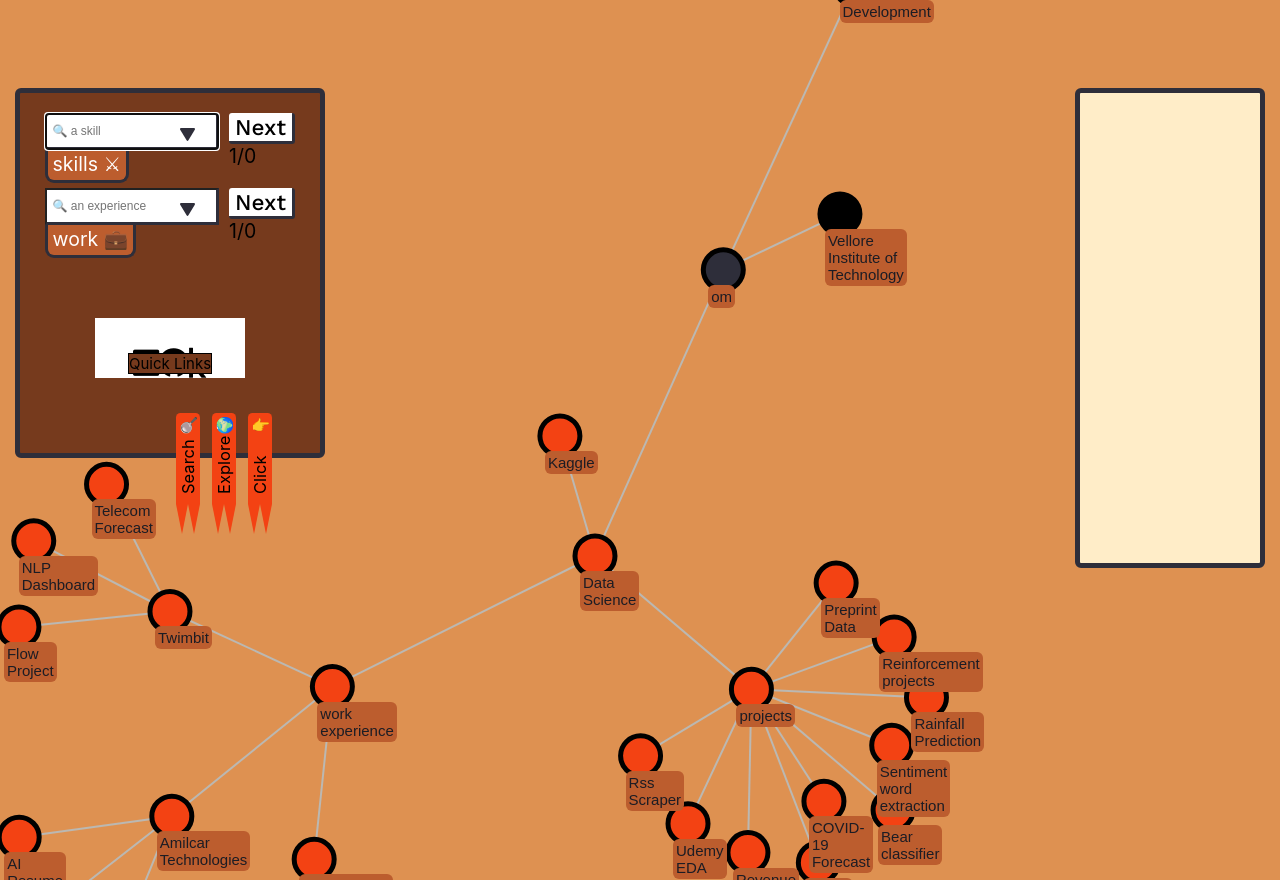
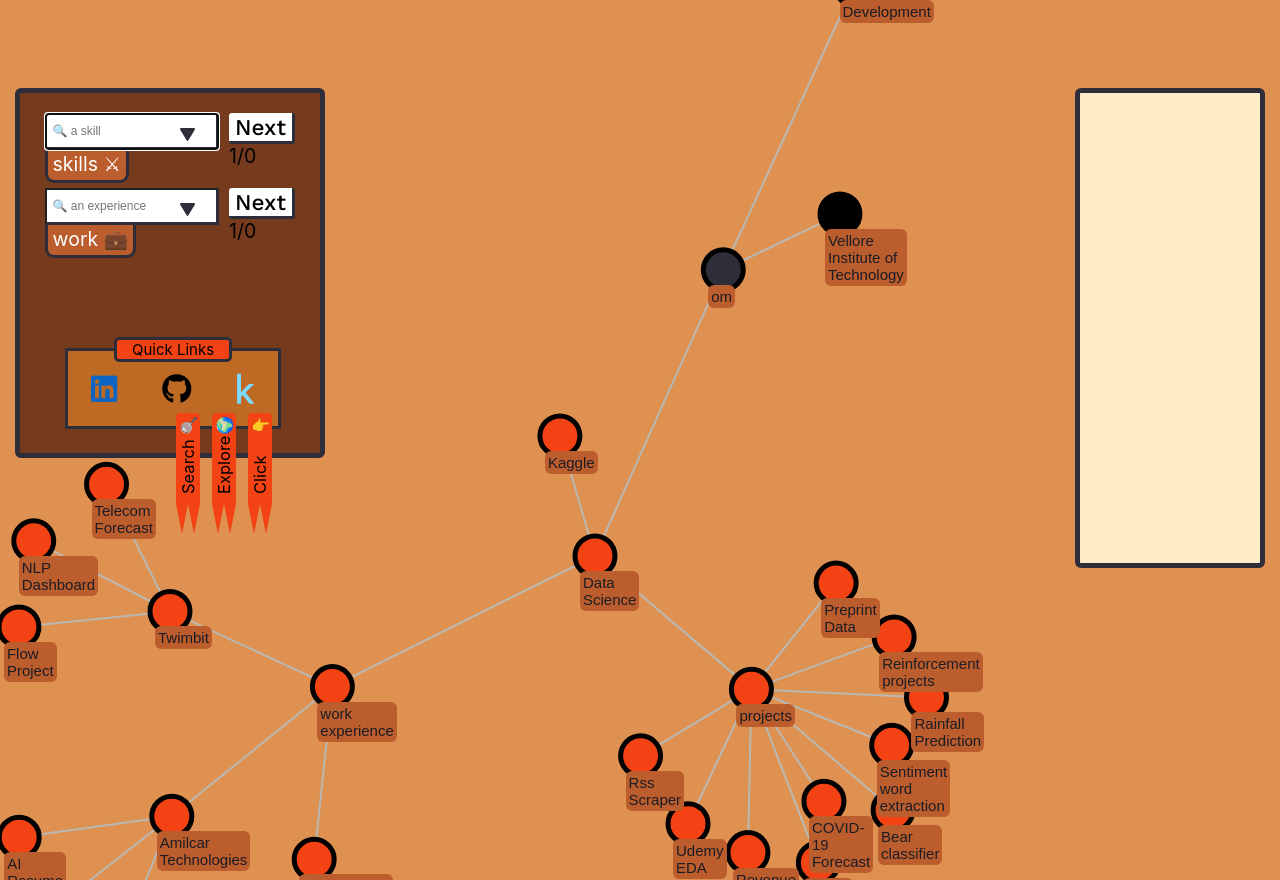
Before and after one commit to omegaji/Graphical-Resume, a React (Create React App) app: page / in a window 1280 px wide. Built offline with nearby package versions, Linux system fonts and the light colour scheme; a web font is replaced by a local one.

Commit message:
completed with the adding of quicklinks

```diff
--- a/src/App.css
+++ b/src/App.css
@@ -343,20 +343,25 @@ body{
     display: flex;
     flex-direction: column;
     position: absolute;
-    top:15rem;
-    left:5rem;
-    background-color: white;
-    width:10rem;
-    justify-content: baseline;
+    top: 17rem;
+    left: 3rem;
+    background-color: #BE6924;
+    width: 14rem;
+    border: 3px solid #2E2E3A;
+    justify-content: center;
     align-items: center;
   }
 
  .QuickLinksTitle{
    position:absolute;
-   bottom: 0.3rem;
-   background-color: #763A1D;
-   border: 1px solid black;
+   bottom: 4.3rem;
 
+   background-color: #F34213;
+   padding-left: 1rem;
+   padding-right: 1rem;
+   border:3px solid #2E2E3A;
+   border-radius: 5px;
+   color: black;
  }
  .QuickLinksTitle>p{
   padding: 0rem;
@@ -368,7 +373,20 @@ body{
 
   }
   .QuickLinksLinks>div{
-    margin-top:2rem;
+    margin-top:1rem;
+    padding-top:0.5rem;
+    padding-left: 1.5rem;
+    padding-right:1.5rem;
+    padding-bottom: 1.5rem;
+  }
+  .QuickLinksLinks>div:nth-child(1)>a>i{
+    color:#0a66c2;
+  }
+  .QuickLinksLinks>div:nth-child(2)>a>i{
+    color:black;
+  }
+  .QuickLinksLinks>div:nth-child(3)>a>i{
+    color:rgb(121, 217 ,255)
   }
   /* Quick Links CSS END___________________________________________ */
 @media only screen and (max-width: 600px) {
--- a/src/components/QuickLinks.js
+++ b/src/components/QuickLinks.js
@@ -10,14 +10,14 @@ export const QuickLinks=()=>{
 
             <div className="QuickLinksLinks">
             <div >
-            <i class="fab fa-linkedin fa-2x"></i>
+            <a href="https://www.linkedin.com/in/om-purohit-957187175/"><i class="fab fa-linkedin fa-2x"></i></a>
             </div>
             <div>
-            <i class="fab fa-github fa-2x"></i>
+            <a href="https://github.com/omegaji"><i class="fab fa-github fa-2x"></i></a>
             </div>
 
             <div>
-            <i class="fab fa-kaggle fa-2x"></i>
+            <a href="https://www.kaggle.com/omegaji"> <i class="fab fa-kaggle fa-2x"></i></a>
             </div>
             </div>
 
```
